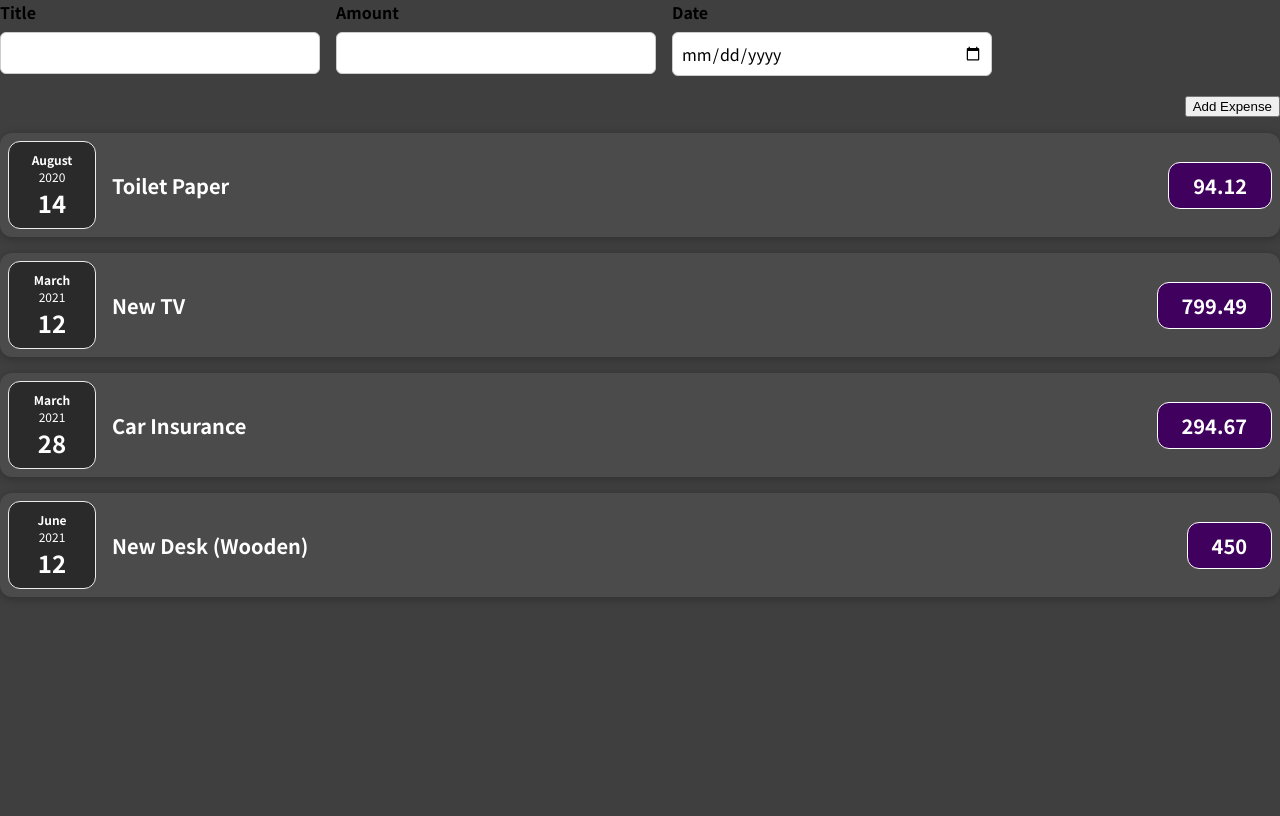
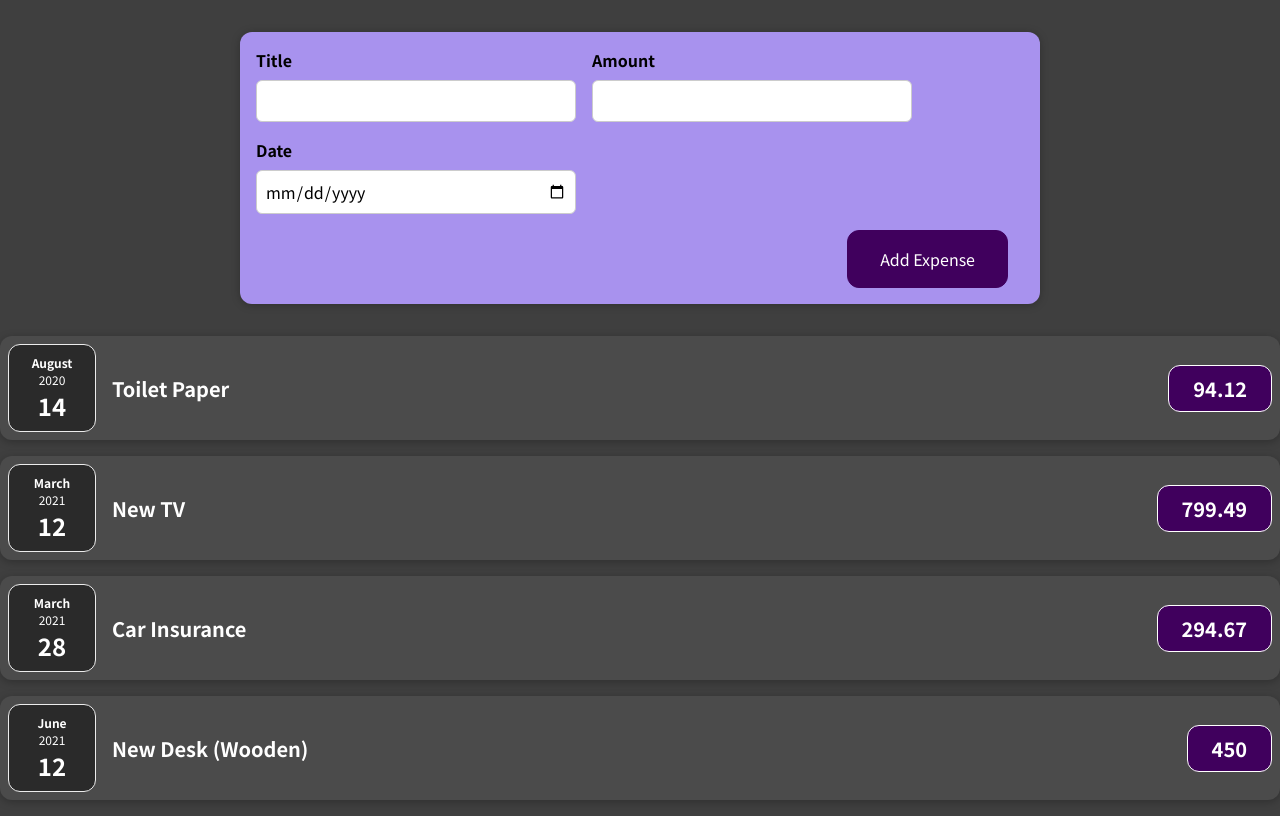
Before and after one commit to igdkaur/expense-tracker, a React (Create React App) app: page / in a window 1280 px wide. Built offline with nearby package versions, Linux system fonts and the light colour scheme.

Commit message:
components split

```diff
--- a/src/App.js
+++ b/src/App.js
@@ -1,5 +1,5 @@
 import ExpenseItem from "./components/ExpenseItem";
-import ExpenseForm from "./components/ExpenseForm";
+import NewExpense from "./components/NewExpense";
 
 const expenses = [
   {
@@ -26,8 +26,8 @@ const expenses = [
 function App() {
   return (
     <div>
-      <ExpenseForm>
-        </ExpenseForm>
+      <NewExpense/>
+
       {expenses.map(e => <ExpenseItem
         key = {e.id}
         title={e.title}
--- /dev/null
+++ b/src/components/NewExpense.css
@@ -0,0 +1,38 @@
+.new-expense {
+  background-color: #a892ee;
+  padding: 1rem;
+  margin: 2rem auto;
+  width: 50rem;
+  max-width: 95%;
+  border-radius: 12px;
+  text-align: center;
+  box-shadow: 0 1px 8px rgba(0, 0, 0, 0.25);
+}
+
+.new-expense button {
+  font: inherit;
+  cursor: pointer;
+  padding: 1rem 2rem;
+  border: 1px solid #40005d;
+  background-color: #40005d;
+  color: white;
+  border-radius: 12px;
+  margin-right: 1rem;
+}
+
+.new-expense button:hover,
+.new-expense button:active {
+  background-color: #510674;
+  border-color: #510674;
+}
+
+.new-expense button.alternative {
+  color: #220131;
+  border-color: transparent;
+  background-color: transparent;
+}
+
+.new-expense button.alternative:hover,
+.new-expense button.alternative:active {
+  background-color: #ddb3f8;
+}
--- /dev/null
+++ b/src/components/NewExpense.js
@@ -0,0 +1,14 @@
+import React from 'react';
+
+import ExpenseForm from './ExpenseForm';
+import './NewExpense.css';
+
+const NewExpense = () => {
+  return (
+    <div className='new-expense'>
+      <ExpenseForm />
+    </div>
+  );
+};
+
+export default NewExpense;
```
Also changed, not shown: Expense.css (added), 1 other file (tests, documents, lock files or other folders).
